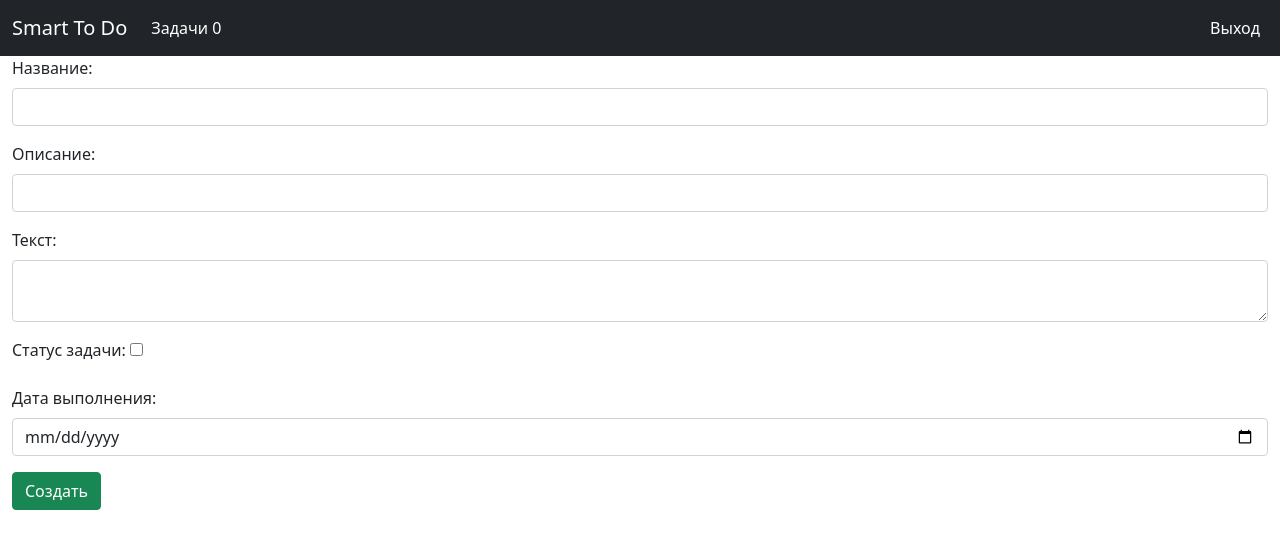
After one commit to saneksking/smart_todo_app, a Django app: page /tasks/create/ in a window 1280 px wide. The commit adds this page. Shown: the top 549 px of the page. Run offline with Django 5.2, Linux system fonts and the light colour scheme; the visitor is signed in with stand-in values (Sample User, id 1); data that the repository does not hold is empty; some libraries are stand-ins or nearby versions.

Commit message:
Добавил возможность доавления новых задач.

```diff
--- a/persons/forms.py
+++ b/persons/forms.py
@@ -26,6 +26,7 @@ class SignUpForm(forms.ModelForm):
 
 
 class CreateTaskForm(forms.ModelForm):
+
     class Meta:
         model = Task
         fields = ['title', 'description', 'text', 'status', 'time_end']
--- /dev/null
+++ b/persons/templates/persons/create_task.html
@@ -0,0 +1,30 @@
+{% extends 'base.html' %}
+{% block title %}Создать задачу{% endblock %}
+{% block content %}
+    <div class="container-fluid">
+    <form method="post">
+{% csrf_token %}
+  <div class="mb-3">
+    <label for="title" class="form-label">Название:</label>
+    <input required type="text" class="form-control" id="title" name="title">
+  </div>
+  <div class="mb-3">
+    <label for="description" class="form-label">Описание:</label>
+    <input required type="text" class="form-control" id="description" name="description">
+  </div>
+        <div class="mb-3">
+    <label for="text" class="form-label">Текст:</label>
+            <textarea required type="text" class="form-control" id="text" name="text"></textarea>
+  </div>
+        <div class="mb-3">
+    <label for="status" class="form-label">Статус задачи:</label>
+    <input type="checkbox" id="status" name="status">
+  </div>
+        <div class="mb-3">
+    <label for="time_end" class="form-label">Дата выполнения:</label>
+    <input required type="date" class="form-control" id="time_end" name="time_end">
+  </div>
+  <button type="submit" class="btn btn-success">Создать</button>
+        </form>
+</div>
+{% endblock %}
--- a/persons/templates/persons/task_list.html
+++ b/persons/templates/persons/task_list.html
@@ -5,7 +5,7 @@
     <h1 class="text-primary text-center">Список задач. <br>Всего задач: {% task_count request.user.id %}</h1>
     <div class="container-fluid">
     <hr>
-    <a href="#" class="btn btn-success"> + Создать</a>
+    <a href="{% url 'persons:create_task' %}" class="btn btn-success"> + Создать</a>
     <hr>
     {% for task in tasks %}
     <div class="card" style="width: 18rem;">
--- a/persons/urls.py
+++ b/persons/urls.py
@@ -11,4 +11,5 @@ urlpatterns = [
     path('logout/', views.logout_view, name='logout'),
     path('register/', views.register_view, name='register'),
     path('tasks/', login_required(views.task_list), name='task_list'),
+    path('tasks/create/', login_required(views.create_task), name='create_task')
 ]
--- a/persons/views.py
+++ b/persons/views.py
@@ -98,3 +98,23 @@ def task_list(request):
         'message': message,
     }
     return render(request, 'persons/task_list.html', context)
+
+
+def create_task(request):
+    form = CreateTaskForm(request.POST)
+    if request.method == 'POST':
+        if form.is_valid():
+            person = request.user
+            new_task = form.save(commit=False)
+            new_task.person_id = person.id
+            new_task.save()
+            message = {
+                'type': 'success',
+                'text': f'Задача была успешно добавлена!'
+            }
+            request.session['message'] = message
+            return redirect(reverse('persons:task_list'))
+    context = {
+        'form': form,
+    }
+    return render(request, 'persons/create_task.html', context)
```
